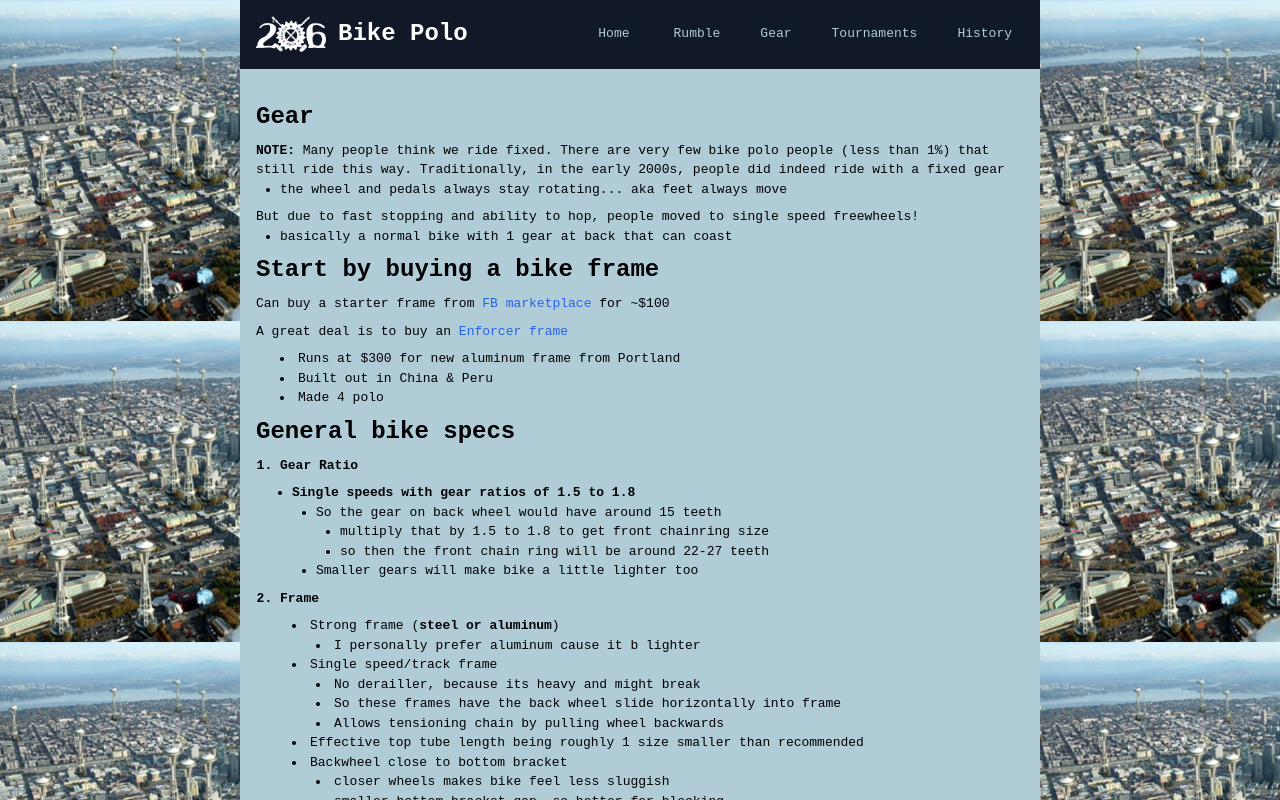
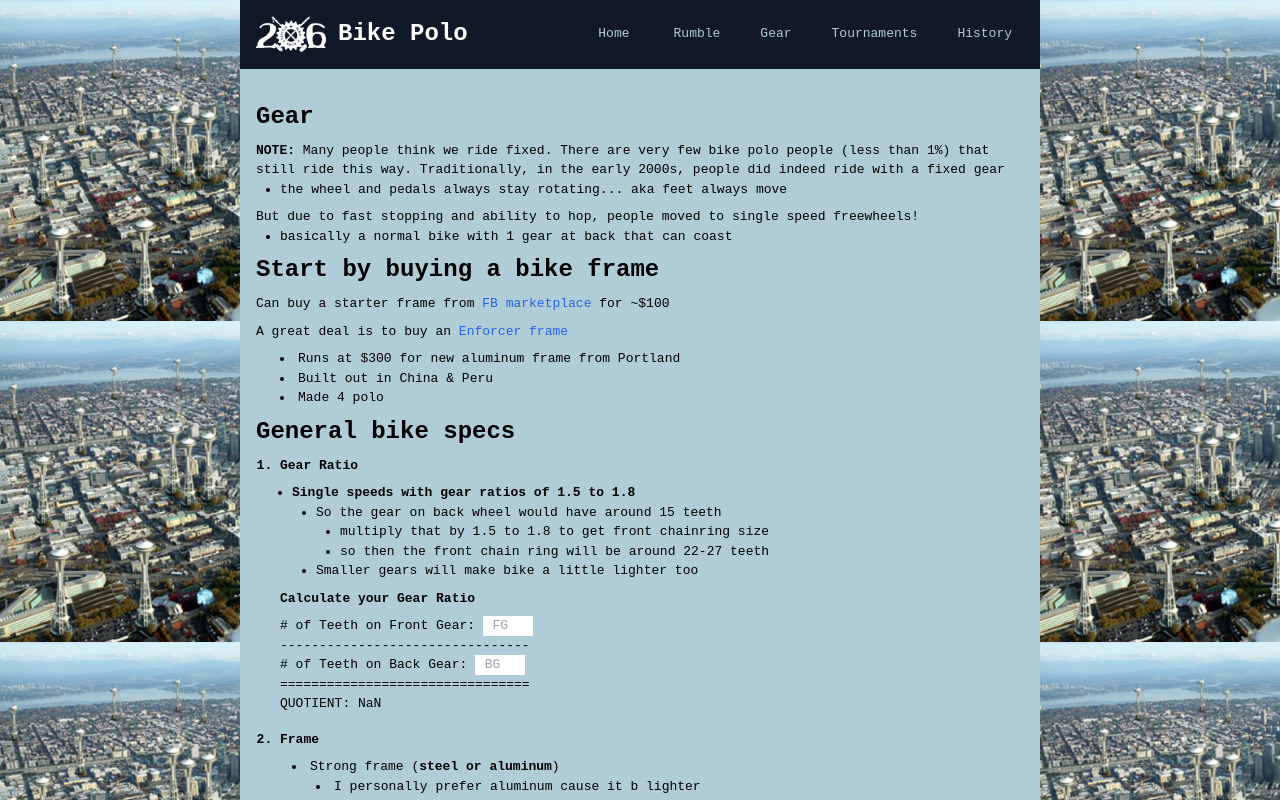
Before and after one commit to geluso/206bikepolo.com, a Next.js app: page /gear in a window 1280 px wide. Shown: the top 800 px of the page. Built offline with nearby package versions, Linux system fonts and the light colour scheme.

Commit message:
Add gear ratio calculator

```diff
--- a/app/gear/page.tsx
+++ b/app/gear/page.tsx
@@ -1,4 +1,18 @@
+'use client';
+import { GSP_NO_RETURNED_VALUE } from "next/dist/lib/constants";
+import {useState } from "react";
+
 export default function Page() {
+    const [frontGear, setFrontGear] = useState('');
+    const [backGear, setBackGear] = useState('');
+
+    const changeFront = (e) => setFrontGear(e.target.value);
+    const changeBack = (e) => setBackGear(e.target.value);
+
+    function divide(a: number, b: number) {
+        return a / b;
+    }
+
     return (
       <div className="mb-32">
         <h2 className="my-2 text-2xl font-extrabold">Gear</h2>
@@ -16,6 +30,7 @@ export default function Page() {
                 <li>basically a normal bike with 1 gear at back that can coast</li>
             </ul>
         </div>
+
 
       <h2 className="my-2 text-2xl font-extrabold">Start by buying a bike frame</h2>
 
@@ -46,6 +61,31 @@ export default function Page() {
             <li>Smaller gears will make bike a little lighter too</li>
           </ul>
       </ul>
+
+
+        <div className="ml-0">
+
+          <h2 className="my-2 text-l font-extrabold">Calculate your Gear Ratio</h2>
+          <p>
+            # of Teeth on Front Gear: {" "}
+            <input type="number" value={frontGear} onChange={changeFront} id="myNumberInput" placeholder="FG" />
+          </p>
+          <p>
+            --------------------------------
+          </p>
+          <p>
+            # of Teeth on Back Gear:  {" "}
+            <input type="number" value={backGear} onChange={changeBack} id="myNumberInput" placeholder="BG" />
+          </p>
+          <p>
+            ================================
+          </p>
+          <p className="mb-4">
+            QUOTIENT: {divide(Number(frontGear), Number(backGear))}
+          </p>
+
+        </div>
+
       <li className="font-bold">Frame</li>
       <ul className="ps-3 my-2 list-disc list-inside">
           <li>Strong frame (<b>steel or aluminum</b>)</li>
```
